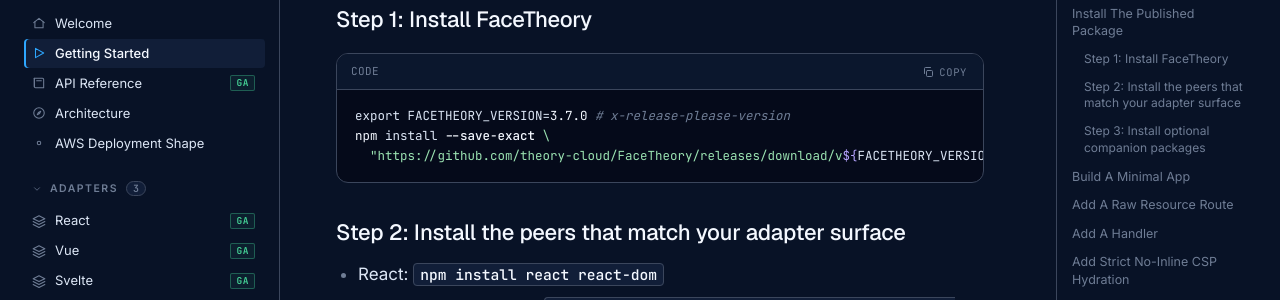
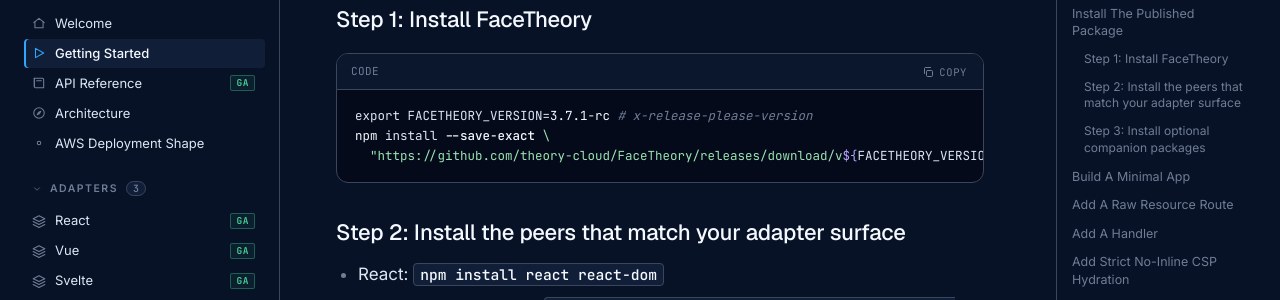
Before and after one commit to theory-cloud/FaceTheory, a Jekyll site: the page built from docs/getting-started.md, in a window 1280 px wide and 900 px high, scrolled down 677 px. Shown: the part 153-453 px from the top of the window. Built offline with Jekyll 4.4.1, drawn with Linux system fonts in a browser that asks for light colours.

Commit message:
chore(premain): release 3.7.1-rc

````diff
--- a/docs/getting-started.md
+++ b/docs/getting-started.md
@@ -25,7 +25,7 @@ Use the exact GitHub release asset so your application stays pinned to the publi
 ### Step 1: Install FaceTheory
 
 ```bash
-export FACETHEORY_VERSION=3.7.0 # x-release-please-version
+export FACETHEORY_VERSION=3.7.1-rc # x-release-please-version
 npm install --save-exact \
   "https://github.com/theory-cloud/FaceTheory/releases/download/v${FACETHEORY_VERSION}/theory-cloud-facetheory-${FACETHEORY_VERSION}.tgz"
 ```
@@ -478,7 +478,7 @@ Important ISR default:
 
 ## Reference Bundle
 
-The `v3.7.0` GitHub release includes the matching `facetheory-reference-${FACETHEORY_VERSION}.tar.gz` bundle. It contains: <!-- x-release-please-version -->
+The `v3.7.1-rc` GitHub release includes the matching `facetheory-reference-${FACETHEORY_VERSION}.tar.gz` bundle. It contains: <!-- x-release-please-version -->
 
 - `docs/` canonical consumer and operator docs
 - `ts/examples/` runnable React, Vue, Svelte, and SSG examples
--- a/ts/package.json
+++ b/ts/package.json
@@ -1,6 +1,6 @@
 {
   "name": "@theory-cloud/facetheory",
-  "version": "3.7.0",
+  "version": "3.7.1-rc",
   "description": "AWS-first SSR, SSG, and blocking ISR runtime for Node.js with React, Vue, and Svelte adapters.",
   "license": "Apache-2.0",
   "type": "module",
````
Also changed, not shown: docs/api-reference.md (+1 -1 lines), .release-please-manifest.premain.json, CHANGELOG.md, README.md, docs/README.md, ts/README.md, 2 other files.
